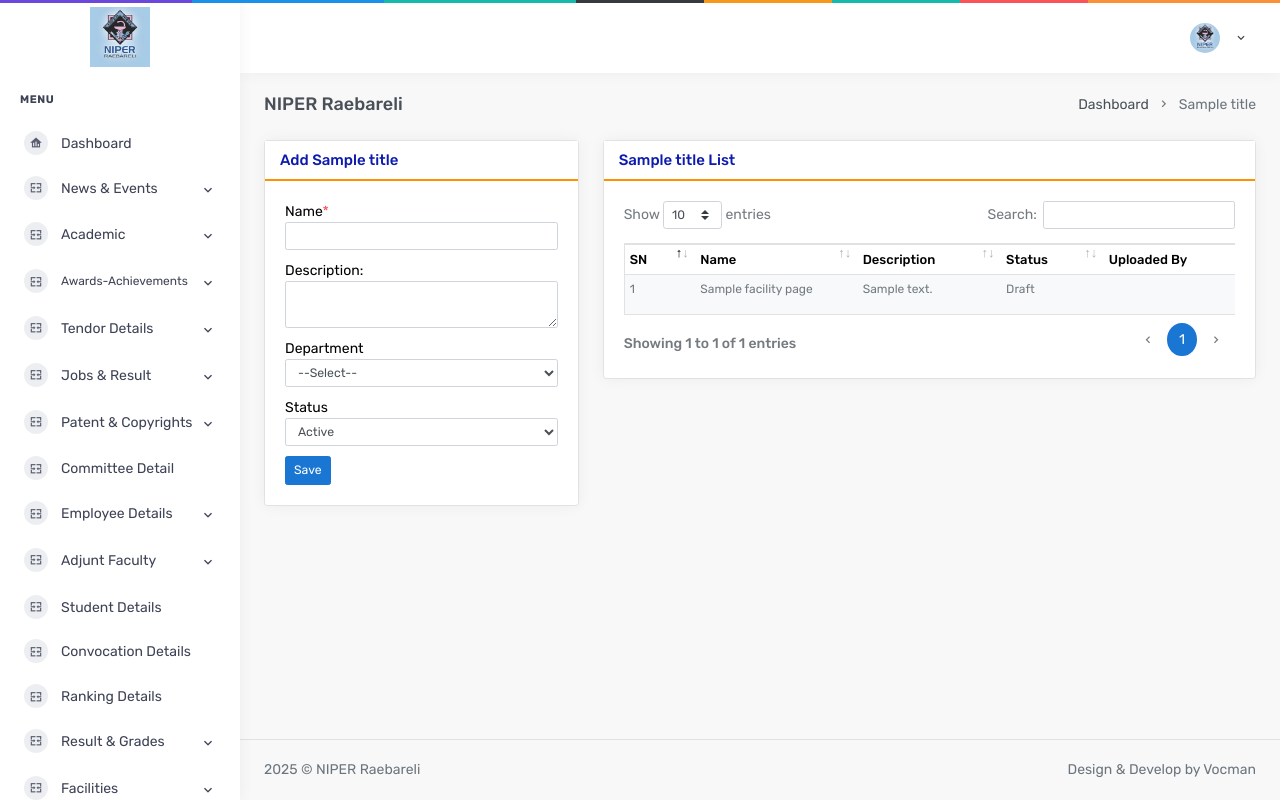
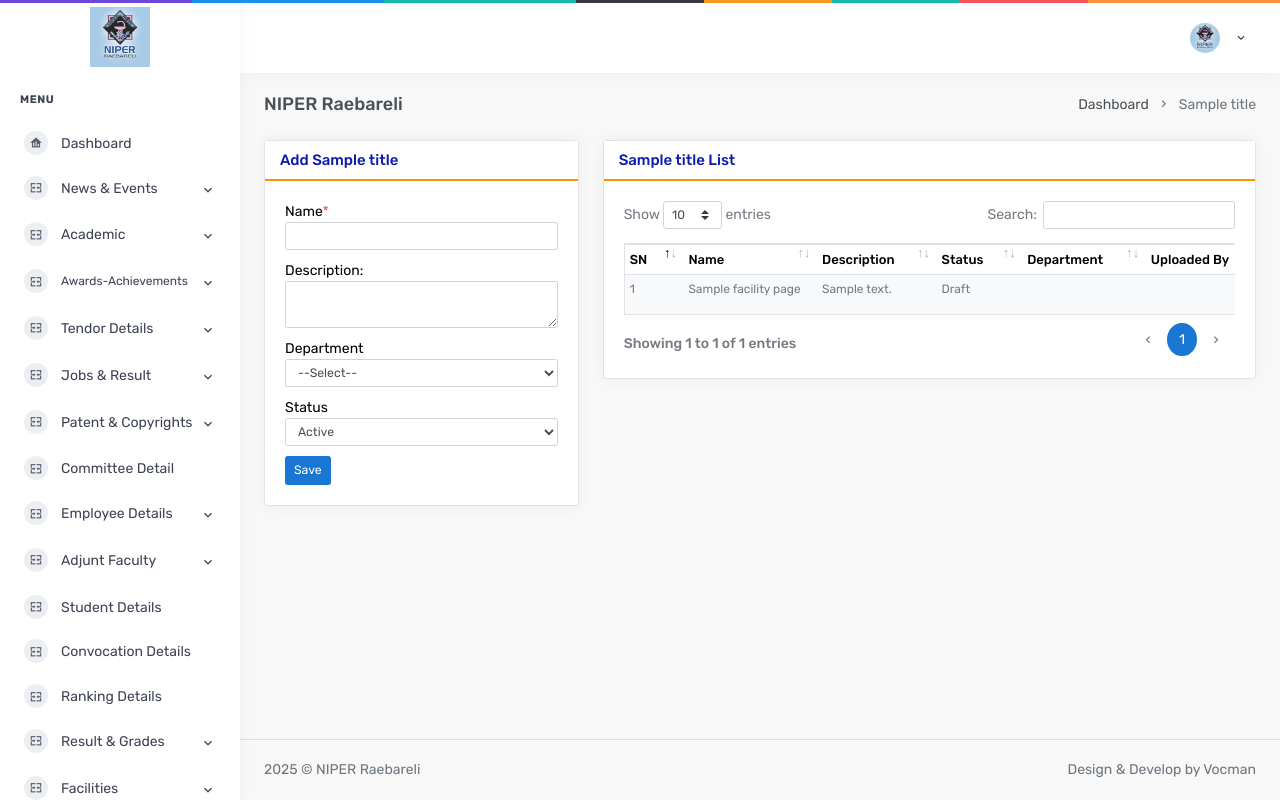
Before and after one commit to Mithun021/niper_stagging, a CodeIgniter 4 app: the page made by app/Views/admin/facility/facility-page.php in a window 1280 px wide. Run offline with PHP 8.4 and a stand-in for CodeIgniter, Linux system fonts and the light colour scheme; the template is opened without the code that fills it: most values are stand-ins (such as "Sample title", 1, 10 or a date in 2020); data that the repository does not hold is empty; some libraries are stand-ins or nearby versions.

Commit message:
Your commit message

```diff
--- a/app/Controllers/FacilityController.php
+++ b/app/Controllers/FacilityController.php
@@ -33,6 +33,7 @@ class FacilityController extends BaseController
             $data =[
                 'name' => $this->request->getVar('name'),
                 'description' => $this->request->getVar('description'),
+                'department_id' => $this->request->getVar('department_id'),
                 'status' => $this->request->getVar('status'),
                 'upload_by' => $loggeduserId
             ];
--- a/app/Models/Facility_page_model.php
+++ b/app/Models/Facility_page_model.php
@@ -5,7 +5,7 @@
     {
         protected $table         = 'facility_page';
         protected $primaryKey    = 'id';
-        protected $allowedFields = ['name','description','status','upload_by'];
+        protected $allowedFields = ['name','description','status','department_id','upload_by'];
         protected $createdField  = 'created_at';
 
         public function add($data, $id = null) {
--- a/app/Views/admin/facility/facility-page.php
+++ b/app/Views/admin/facility/facility-page.php
@@ -1,8 +1,10 @@
 <?= $this->extend("admin/layouts/master") ?>
 <?=  $this->section("body-content"); ?>
 <?php
-    use App\Models\Employee_model;
-    $employee_model = new Employee_model();
+use App\Models\Department_model;
+use App\Models\Employee_model;
+$employee_model = new Employee_model();
+$department_model = new Department_model();
 ?>
 <style>
 
@@ -67,6 +69,7 @@
                             <td>Name</td>
                             <td>Description</td>
                             <td>Status</td>
+                            <td>Department</td>
                             <td>Uploaded By</td>
                             <td>Action</td>
                         </tr>
@@ -78,6 +81,7 @@
                             <td><?= $value['name'] ?></td>
                             <td><?= $value['description'] ?></td>
                             <td><?= $value['status'] == 1 ? 'Active' : 'Draft' ?></td>
+                            <td><?= $department_model->get($value['department_id'])['name'] ?? '' ?></td>
                             <td><?php $emp = $employee_model->get($value['upload_by']); if($emp){ echo $emp['first_name'] . " " . $emp['middle_name'] . " " . $emp['last_name']; }  ?></td>
                             <td>
                                 <a href="<?= base_url() ?>admin/edit-facility-page/<?= $value['id'] ?>" class="btn btn-sm btn-primary"><i class="fas fa-pen"></i></a>
```
